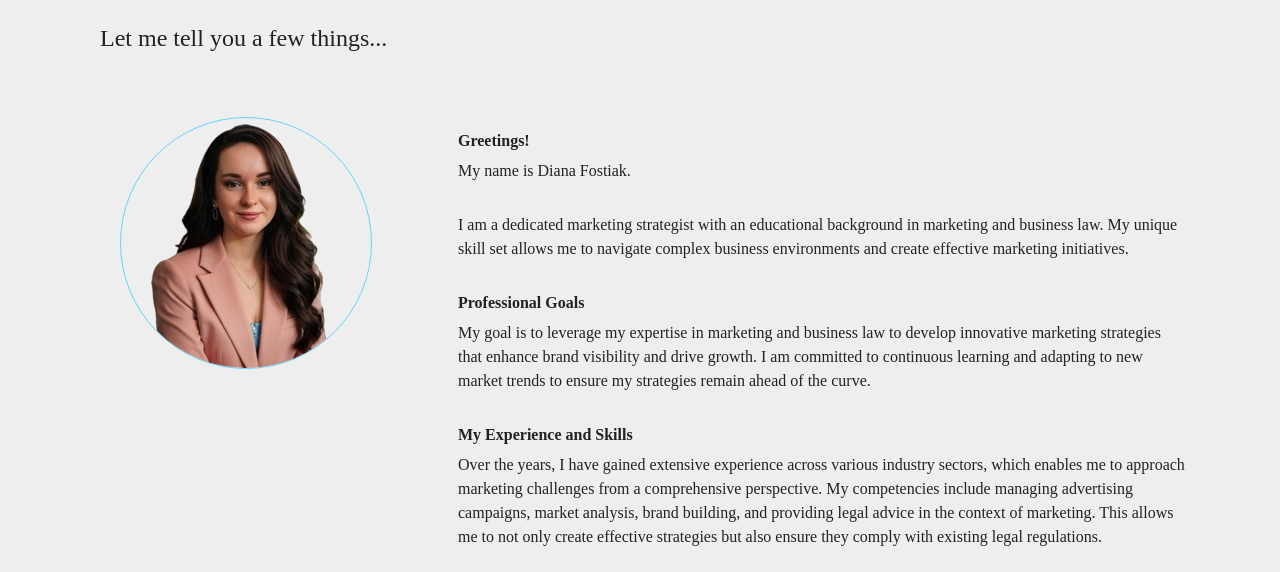
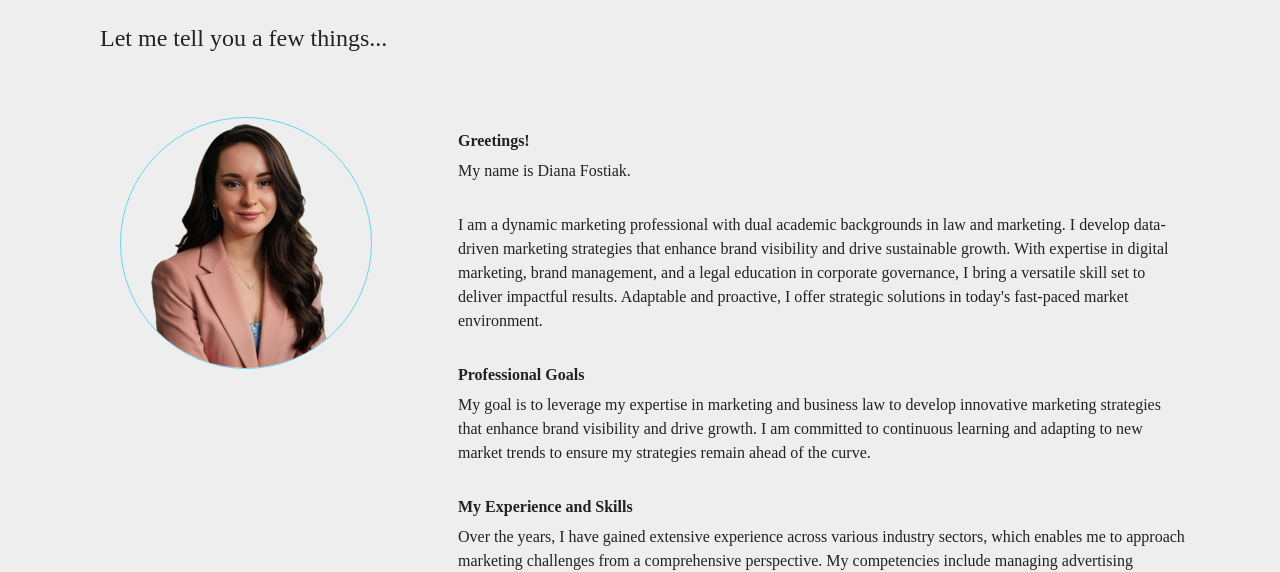
Before and after one commit to sebastianstrus/dianafostiak, a website: page about.html in a window 1280 px wide. Shown: the part 231-803 px from the top of the page. Drawn offline with Linux system fonts and the light colour scheme.

Commit message:
Updated about section

```diff
--- a/about.html
+++ b/about.html
@@ -72,7 +72,7 @@
 
         <p>My name is Diana Fostiak.</p>
 
-        <p>I am a dedicated marketing strategist with an educational background in marketing and business law. My unique skill set allows me to navigate complex business environments and create effective marketing initiatives.</p>
+        <p>I am a dynamic marketing professional with dual academic backgrounds in law and marketing. I develop data-driven marketing strategies that enhance brand visibility and drive sustainable growth. With expertise in digital marketing, brand management, and a legal education in corporate governance, I bring a versatile skill set to deliver impactful results. Adaptable and proactive, I offer strategic solutions in today's fast-paced market environment.</p>
 
         <h4>Professional Goals</h4>
 
```
